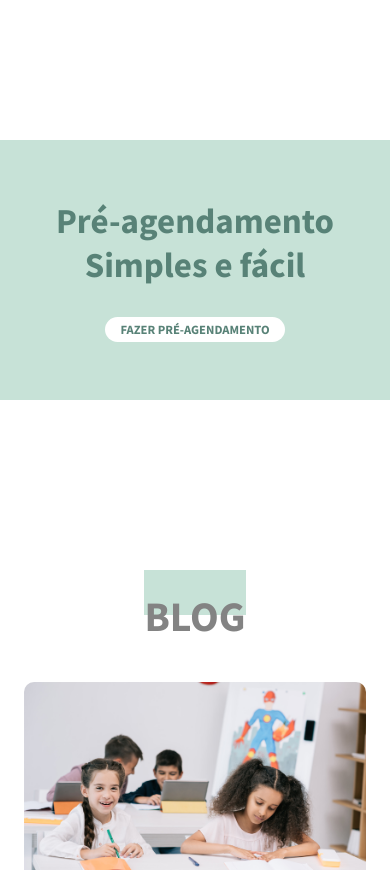
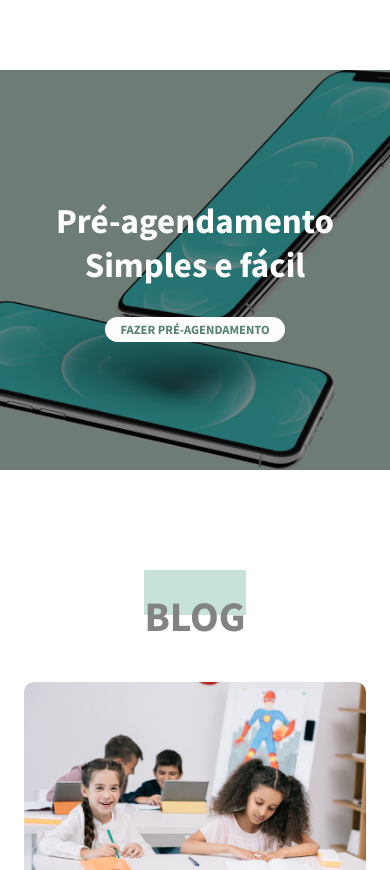
Before and after one commit to yuridamata/clifali_gatsby, a Gatsby site: page / in a window 390 px wide. Shown: the part 2379-3249 px from the top of the page. Built offline with nearby package versions, Linux system fonts and the light colour scheme; Gatsby itself is replaced by a stand-in of ours.

Commit message:
ajuste imagens works e schedule

```diff
--- a/src/components/SectionSchedule/index.js
+++ b/src/components/SectionSchedule/index.js
@@ -4,27 +4,29 @@ import { StaticImage } from "gatsby-plugin-image"
 import * as styles from "./styles.module.scss"
 
 const SectionSchedule = () => {
-  return (
+	return (
 		<section className={styles.schedule}>
 			<div className="container">
+				<div className={styles.overlay}></div>
+
 				<div className={styles.call_schedule}>
 					<h1>Pré-agendamento Simples e fácil</h1>
 					<a href="">Fazer pré-agendamento</a>
 				</div>
 				<div className={styles.image_schedule}>
-					{/* <StaticImage
-						src="../../images/MockUp3-cel-not-found.png"
+					<StaticImage
+						src="../../images/Mockup_iphone.png"
 						quality={95}
 						formats={["auto", "webp", "avif"]}
 						alt="image_mockup"
 						placeholder="tracedSVG"
 						layout="constrained"
-						imgClassName={styles.image}
-					/> */}
+						className={styles.image}
+					/>
 				</div>
 			</div>
 		</section>
-  )
+	)
 }
 
 export default SectionSchedule
--- a/src/components/SectionSchedule/styles.module.scss
+++ b/src/components/SectionSchedule/styles.module.scss
@@ -1,13 +1,14 @@
 .schedule {
 	background-color: var(--bgColorOne);
-	height: 600px;
+	width: 100%;
+	height: 610px;
 	margin-bottom: 120px;
 	display: flex;
 	justify-content: center;
 	box-shadow: inset 0 70px #fff, inset 0 -70px #fff;
 
 	.call_schedule {
-		width: 400px;
+		width: 350px;
 		align-self: center;
 
 		h1 {
@@ -35,6 +36,13 @@
 	.image_schedule {
 		flex: 1;
 		position: relative;
+		align-self: center;
+
+		.image {
+			z-index: 3;
+			max-height: 100%;
+			max-width: 100%;
+		}
 
 		&::before {
 			content: "";
@@ -48,17 +56,29 @@
 			left: 50%;
 			transform: translate(-50%, -50%);
 		}
-
-		.image {
-			height: auto;
-			z-index: 3;
-		}
 	}
 }
 
-@media (max-width: 980px) {
+@media (max-width: 900px) {
 	.schedule {
+		width: 100%;
 		height: 400px;
+		background-image: url("../../images/Mockup_iphone.png");
+		background-position: top;
+		background-size: cover;
+		background-repeat: no-repeat;
+		position: relative;
+		box-shadow: none;
+
+		.overlay {
+			position: absolute;
+			width: 100%;
+			height: 100%;
+			background-color: rgba(0, 0, 0, 0.45);
+			left: 0;
+			right: 0;
+			z-index: 1;
+		}
 		.call_schedule {
 			display: flex;
 			align-items: center;
@@ -68,6 +88,7 @@
 
 			h1 {
 				z-index: 2;
+				color: var(--whiteColor);
 			}
 			a {
 				margin-right: 0;
--- a/src/components/SectionTime/index.js
+++ b/src/components/SectionTime/index.js
@@ -12,7 +12,6 @@ const SectionTime = () => {
 					<div className={styles.image_time}>
 						<StaticImage
 							src="../../images/psicologa2.jpg"
-							// src="../../images/psicologa.jpg"
 							alt="image_principal_time"
 							quality={95}
 							formats={["auto", "webp", "avif"]}
```
Also changed, not shown: src/images/MockUp3-cel-not-found.png (deleted), src/images/Mockup_iphone.png (added), src/images/blogclifali_saudevocal-01.png (deleted), src/images/psicologa2.jpg.
